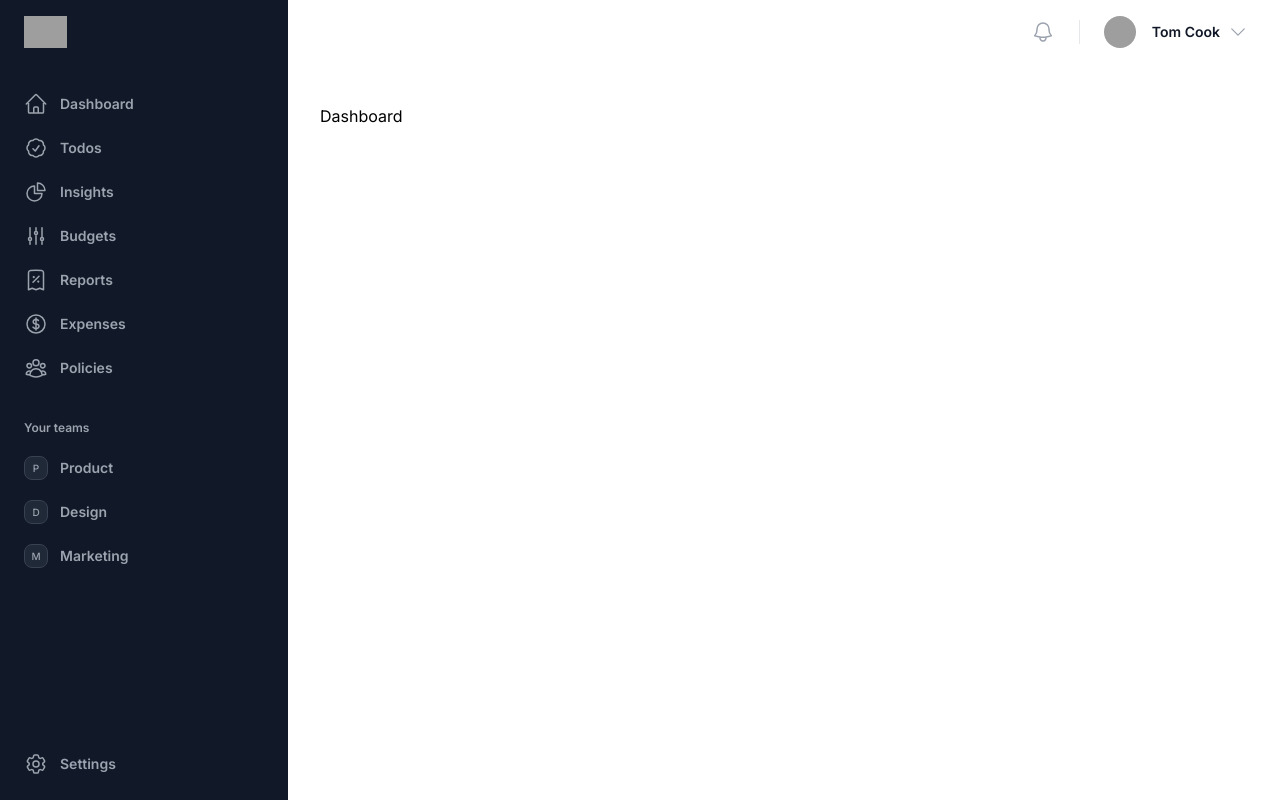
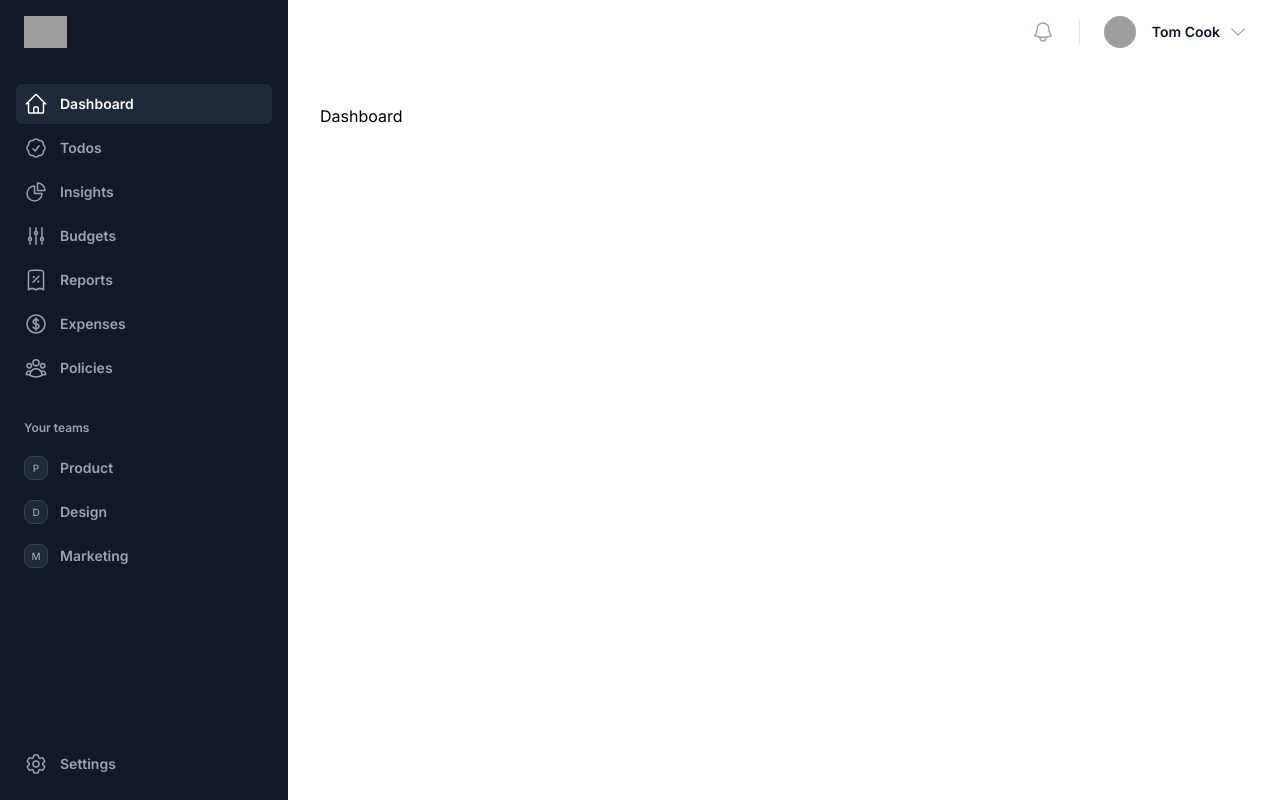
Before and after one commit to hayata-suenaga/next-test, a Next.js app: page / in a window 1280 px wide. Built offline with nearby package versions, Linux system fonts and the light colour scheme; grey boxes are pictures that could not be loaded.

Commit message:
feat: keep menu item selection

```diff
--- a/src/components/Shell/DynamicSideBar.tsx
+++ b/src/components/Shell/DynamicSideBar.tsx
@@ -1,3 +1,4 @@
+import { usePathname } from "next/navigation";
 import { SideBarProps } from "./types";
 import { classNames } from "./utils";
 import { Cog6ToothIcon } from "@heroicons/react/24/outline";
@@ -6,6 +7,8 @@ export default function DynamicSideBar({
   menuItems,
   subMenuItems,
 }: SideBarProps) {
+  const pathname = usePathname();
+
   return (
     <div className="flex grow flex-col gap-y-5 overflow-y-auto bg-gray-900 px-6 pb-4 ring-1 ring-white/10">
       <div className="flex h-16 shrink-0 items-center">
@@ -24,7 +27,7 @@ export default function DynamicSideBar({
                   <a
                     href={item.href}
                     className={classNames(
-                      item.current
+                      item.href === pathname
                         ? "bg-gray-800 text-white"
                         : "text-gray-400 hover:text-white hover:bg-gray-800",
                       "group flex gap-x-3 rounded-md p-2 text-sm leading-6 font-semibold"
@@ -50,7 +53,7 @@ export default function DynamicSideBar({
                   <a
                     href={item.href}
                     className={classNames(
-                      item.current
+                      item.href === pathname
                         ? "bg-gray-800 text-white"
                         : "text-gray-400 hover:text-white hover:bg-gray-800",
                       "group flex gap-x-3 rounded-md p-2 text-sm leading-6 font-semibold"
--- a/src/components/Shell/StaticSideBar.tsx
+++ b/src/components/Shell/StaticSideBar.tsx
@@ -1,11 +1,14 @@
 import { Cog6ToothIcon } from "@heroicons/react/24/outline";
 import { SideBarProps } from "./types";
 import { classNames } from "./utils";
+import { usePathname } from "next/navigation";
 
 export default function StaticSideBar({
   menuItems,
   subMenuItems,
 }: SideBarProps) {
+  const pathname = usePathname().slice(1) || "/";
+
   return (
     <>
       <div className="hidden lg:fixed lg:inset-y-0 lg:z-50 lg:flex lg:w-72 lg:flex-col">
@@ -26,7 +29,7 @@ export default function StaticSideBar({
                       <a
                         href={item.href}
                         className={classNames(
-                          item.current
+                          item.href === pathname
                             ? "bg-gray-800 text-white"
                             : "text-gray-400 hover:text-white hover:bg-gray-800",
                           "group flex gap-x-3 rounded-md p-2 text-sm leading-6 font-semibold"
@@ -52,7 +55,7 @@ export default function StaticSideBar({
                       <a
                         href={item.href}
                         className={classNames(
-                          item.current
+                          item.href === pathname
                             ? "bg-gray-800 text-white"
                             : "text-gray-400 hover:text-white hover:bg-gray-800",
                           "group flex gap-x-3 rounded-md p-2 text-sm leading-6 font-semibold"
```
